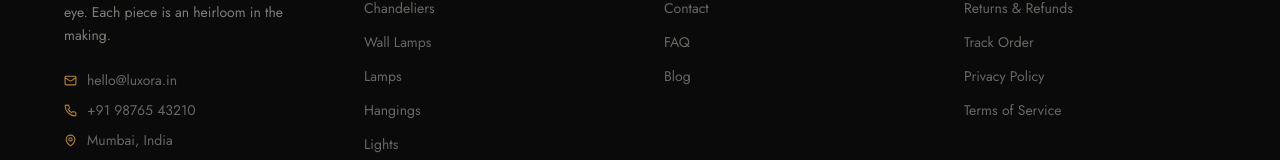
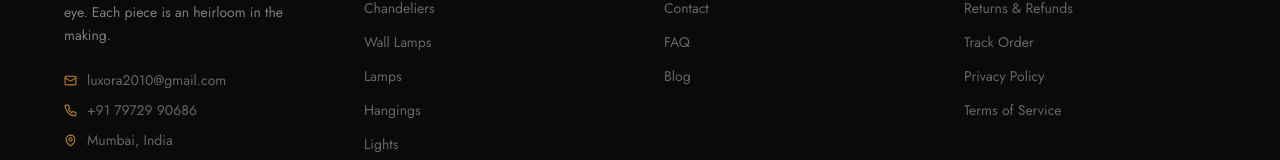
Before and after one commit to jagrutjain10-hub/LUXORA, a Next.js app in the folder luxora/frontend/: page /faq in a window 1280 px wide. Shown: the part 1377-1537 px from the top of the page. Built offline with nearby package versions, Linux system fonts and the light colour scheme.

Commit message:
Update footer content

```diff
--- a/luxora/frontend/src/components/layout/Footer.tsx
+++ b/luxora/frontend/src/components/layout/Footer.tsx
@@ -46,8 +46,8 @@ export function Footer() {
             {/* Contact */}
             <div className="mt-6 space-y-2.5">
               {[
-                { icon: Mail, text: 'hello@luxora.in', href: 'mailto:hello@luxora.in' },
-                { icon: Phone, text: '+91 98765 43210', href: 'tel:+919876543210' },
+                { icon: Mail, text: 'luxora2010@gmail.com', href: 'mailto:luxora2010@gmail.com' },
+                { icon: Phone, text: '+91 79729 90686', href: 'tel:+917972990686' },
                 { icon: MapPin, text: 'Mumbai, India', href: null },
               ].map(({ icon: Icon, text, href }) => (
                 <div key={text} className="flex items-center gap-2.5 text-ivory/40 text-sm font-body">
```
